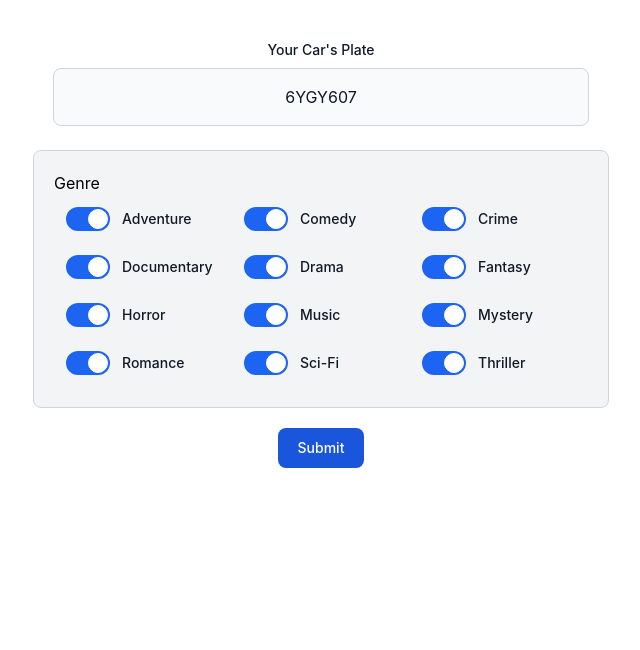
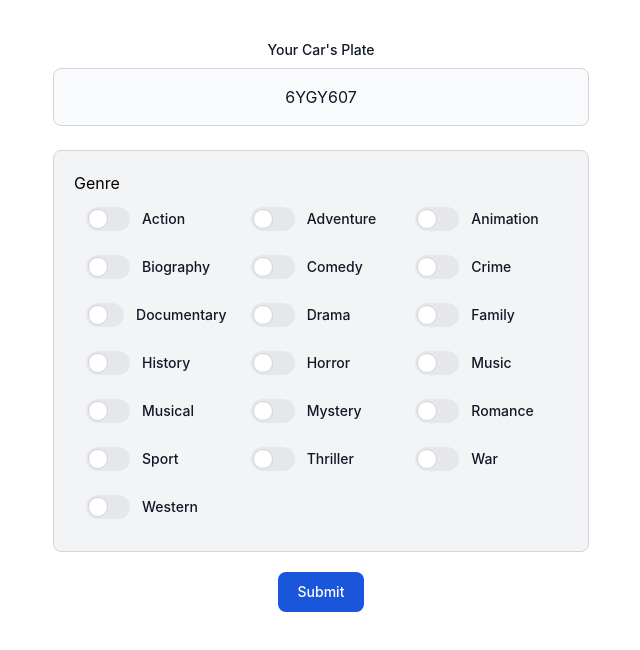
Before and after one commit to JaronKing/MoviePlateGame, a React (Create React App) app: page / in a window 1280 px wide. Shown: the top 650 px of the page, without its empty margins (319-959 px from the left). Built offline with nearby package versions, Linux system fonts and the light colour scheme.

Commit message:
Resolved check issued, checked needs to be oppisite of value.

```diff
--- a/src/App.js
+++ b/src/App.js
@@ -274,18 +274,25 @@ const dataStub = {
 };
 
 const genres = [
+    'Action',
     'Adventure',
+    'Animation',
+    'Biography',
     'Comedy',
     'Crime',
     'Documentary',
     'Drama',
-    'Fantasy',
+    'Family',
+    'History',
     'Horror',
     'Music',
+    'Musical',
     'Mystery',
     'Romance',
-    'Sci-Fi',
+    'Sport',
     'Thriller',
+    'War',
+    'Western',
 ];
 
 const App = () => {
@@ -302,6 +309,7 @@ const App = () => {
 
     const [ input, setInput ] = React.useState("6YGY607");
     const [ plate, setPlate ] = React.useState('');
+    const [ boolean, setBoolean ] = React.useState(1);
 
     const handleInputChange = (event) => {
         let string = event.target.value.toUpperCase();
@@ -311,6 +319,16 @@ const App = () => {
     const handleSeachSubmit = (event) => {
         console.log(`${input} submitted`);
         setPlate(input);
+    }
+
+    const handleGenreChange = (event) => {
+        console.log(event.target.checked);
+        console.log(event.target.defaultValue);
+        let value = event.target.defaultValue;
+        let id = `#${value}`;
+        document.getElementById(value).removeAttribute('checked');
+        // console.log(!(event.target.checked != false));
+        setBoolean(!(event.target.checked != false));
     }
     // const edges = [];
     const handleFetchMovies = React.useCallback(async () => {
@@ -355,7 +373,7 @@ const App = () => {
                 <input type="text" value={input} onChange={handleInputChange} id="large-input" className="block w-full p-4 text-gray-900 border border-gray-300 rounded-lg bg-gray-50 sm:text-md focus:ring-blue-500 focus:border-blue-500 dark:bg-gray-700 dark:border-gray-600 dark:placeholder-gray-400 dark:text-white dark:focus:ring-blue-500 dark:focus:border-blue-500 text-center"/>
             </div>
 
-            <div className=" px-5 mb-5 bg-gray-100 pt-5 pb-5 mb-5 border border-gray-300 rounded-lg">
+            <div className="px-5 pt-5 pb-5 mb-5 mx-5 bg-gray-100 border border-gray-300 rounded-lg">
                 <div>Genre</div>
                 <div className="grid grid-cols-3 content-start">
 
@@ -363,8 +381,8 @@ const App = () => {
                         genres.map((genre) => {
                             // let id =
                             return (
-                                <label key={genre} className="relative m-3 inline-flex items-center cursor-pointer">
-                                    <input id={genre} type="checkbox" value="" checked={true} className="sr-only peer"/>
+                                <label key={genre} for={genre} className="relative m-3 inline-flex items-center cursor-pointer">
+                                    <input id={genre} name={genre} onChange={(e) => handleGenreChange(e)} value={genre} checked={!boolean} type="checkbox" className="sr-only peer"/>
                                     <div className="w-11 h-6 bg-gray-200 peer-focus:outline-none peer-focus:ring-4 peer-focus:ring-blue-300 dark:peer-focus:ring-blue-800 rounded-full peer dark:bg-gray-700 peer-checked:after:translate-x-full peer-checked:after:border-white after:content-[''] after:absolute after:top-[2px] after:left-[2px] after:bg-white after:border-gray-300 after:border after:rounded-full after:h-5 after:w-5 after:transition-all dark:border-gray-600 peer-checked:bg-blue-600"></div>
                                     <span className="ml-3 text-sm font-medium text-gray-900 dark:text-gray-300">{genre}</span>
                                 </label>
--- a/src/index.js
+++ b/src/index.js
@@ -1,15 +1,14 @@
 import React from 'react';
-import ReactDOM from 'react-dom';
+import ReactDOM from 'react-dom/client';
 import './index.css';
 import App from './App';
 import reportWebVitals from './reportWebVitals';
 
 const root = ReactDOM.createRoot(document.getElementById('root'));
 root.render(
-    <React.StrictMode>
-        <App />
-    </React.StrictMode>,
-    document.getElementById('root')
+  <React.StrictMode>
+    <App />
+  </React.StrictMode>
 );
 
 // If you want to start measuring performance in your app, pass a function
```
